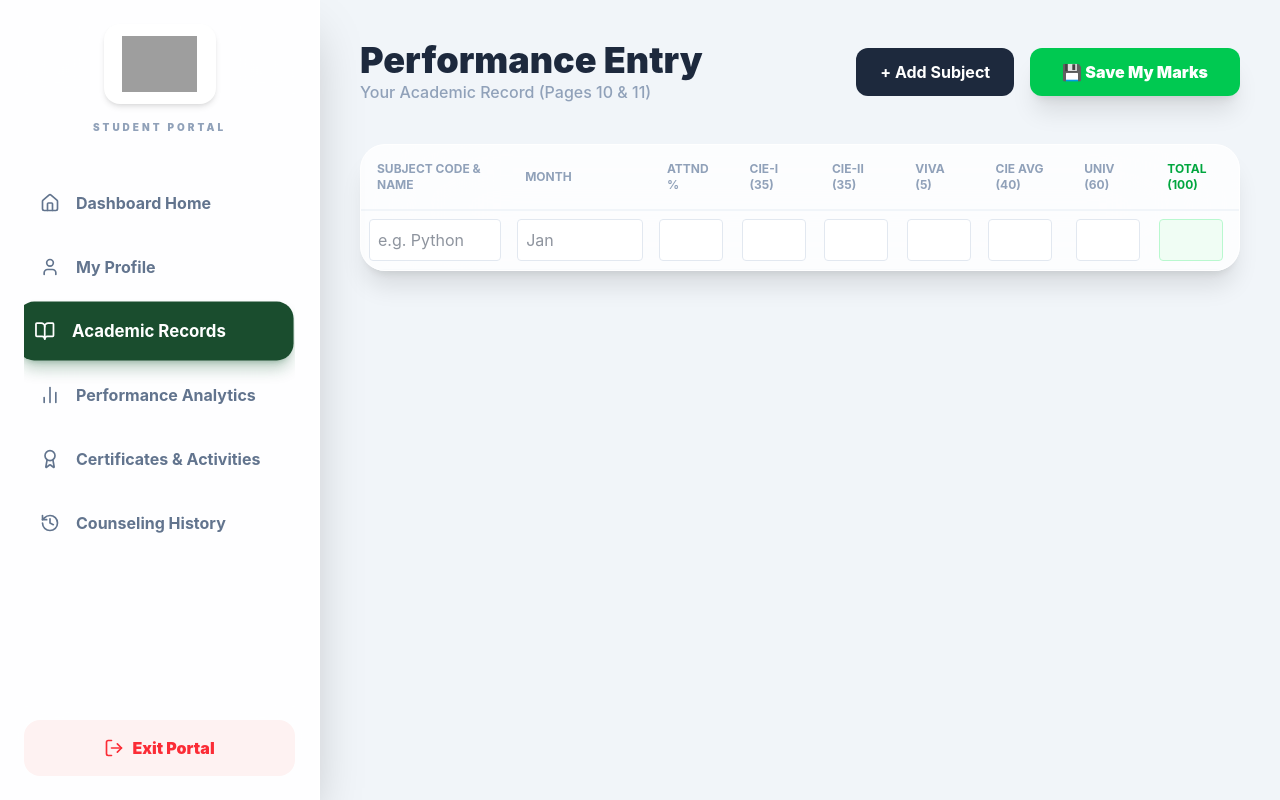
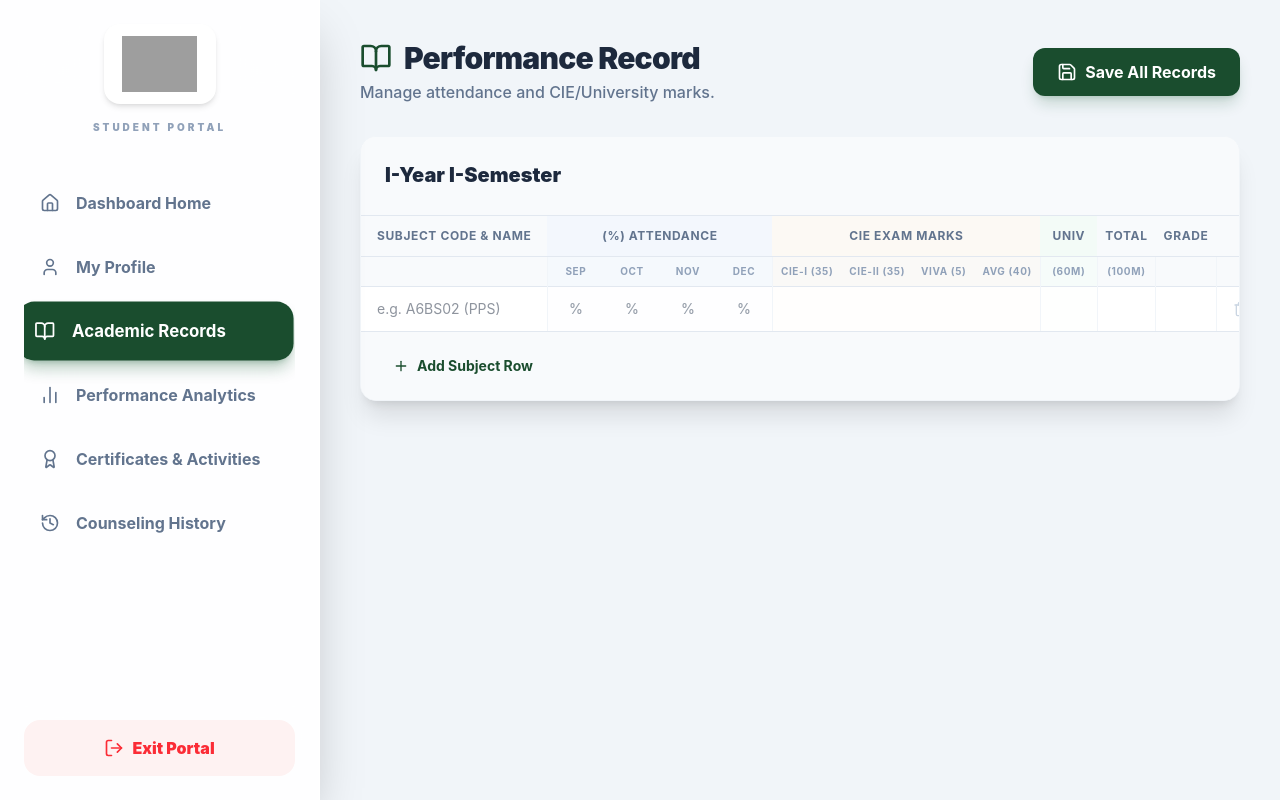
Before and after one commit to Pavan2coder/mlrit-counseling-portal, a React (Vite) app in the folder frontend/: page /dashboard in a window 1280 px wide. Both pictures are taken after a click on the button "Academic Records". Built offline with nearby package versions, Linux system fonts and the light colour scheme; grey boxes are pictures that could not be loaded.

Commit message:
Added massive Excel-like data grid for Performance Entry

```diff
--- a/frontend/src/components/PerformanceEntry.jsx
+++ b/frontend/src/components/PerformanceEntry.jsx
@@ -1,123 +1,244 @@
 import { useState, useEffect } from 'react';
 import axios from 'axios';
 import toast from 'react-hot-toast';
+import { Save, Plus, Trash2, BookOpen } from 'lucide-react';
+
+const API_URL = "https://mlrit-counseling-portal.onrender.com"; // Your live backend
 
 export default function PerformanceEntry() {
-  // 🌟 State to hold the student's ID from memory
-  const [htNo, setHtNo] = useState("");
+  const [loading, setLoading] = useState(false);
 
-  // State for the Table Rows
-  const [subjects, setSubjects] = useState([
-    { subjectName: "", month: "", attendance: "", cie1: "", cie2: "", viva: "", cieAvg: "", univMarks: "", totalMarks: "" }
+  // 🌟 The complex state matching your new backend schema
+  const [academicRecords, setAcademicRecords] = useState([
+    {
+      semesterName: "I-Year I-Semester",
+      cumulativeMonthlyAttendance: "",
+      cumulativeSemesterAttendance: "",
+      totalPercentageMarks: "",
+      subjects: [
+        {
+          subjectCodeAndName: "",
+          attendance: {
+            month1: { name: "Sep", percentage: "" },
+            month2: { name: "Oct", percentage: "" },
+            month3: { name: "Nov", percentage: "" },
+            month4: { name: "Dec", percentage: "" }
+          },
+          cie1: "", cie2: "", viva: "", cieAvg: "", univMarks: "", totalMarks: "", grade: ""
+        }
+      ]
+    }
   ]);
 
-  // 🌟 NEW: Auto-Load functionality
   useEffect(() => {
-    const loggedInHtNo = localStorage.getItem('studentHtNo');
-
-    if (loggedInHtNo) {
-      setHtNo(loggedInHtNo);
-
-      // Automatically fetch marks for this specific student
-      axios.get(`http://localhost:8000/api/students/${loggedInHtNo}`)
-        .then(response => {
-          if (response.data.academicRecord && response.data.academicRecord.length > 0) {
-            setSubjects(response.data.academicRecord);
-            toast.success("Academic records loaded! 📚");
-          }
-        })
-        .catch(error => {
-          if (error.response && error.response.status === 404) {
-            toast.success("No records found. You can start entering your marks! ✨");
-          } else {
-            console.error("Auto-fetch error:", error);
-            toast.error("Failed to load academic records.");
-          }
-        });
-    }
+    fetchData();
   }, []);
 
-  const handleAddSubject = () => {
-    setSubjects([...subjects, { subjectName: "", month: "", attendance: "", cie1: "", cie2: "", viva: "", cieAvg: "", univMarks: "", totalMarks: "" }]);
-  };
+  const fetchData = async () => {
+    try {
+      const htNo = localStorage.getItem('studentHtNo');
+      if (!htNo) return;
 
-  const handleChange = (index, field, value) => {
-    const updatedSubjects = [...subjects];
-    updatedSubjects[index][field] = value;
-    setSubjects(updatedSubjects);
-  };
+      const response = await axios.get(`${API_URL}/api/students/${htNo}`);
 
-  const handleSaveData = async () => {
-    if (!htNo) {
-      toast.error("User session not found. Please log in again.");
-      return;
+      // If the student already has records saved, load them into the grid
+      if (response.data && response.data.academicRecords && response.data.academicRecords.length > 0) {
+        setAcademicRecords(response.data.academicRecords);
       }
-
-    const toastId = toast.loading('Saving your performance data...');
-
-    try {
-      await axios.post('http://localhost:8000/api/students/save', {
-        htNo: htNo,
-        academicRecord: subjects
-      });
-      toast.success("Academic Record Saved! 🎓✅", { id: toastId });
     } catch (error) {
-      console.error("Save Error:", error);
-      toast.error("Failed to save data. Check your connection.", { id: toastId });
+      if (error.response && error.response.status === 404) {
+        console.log("New student, starting with empty grid.");
+      } else {
+        toast.error("Failed to load existing records.");
+      }
     }
   };
 
+  const handleSave = async () => {
+    setLoading(true);
+    const toastId = toast.loading("Saving performance records...");
+
+    try {
+      const htNo = localStorage.getItem('studentHtNo');
+      const payload = { academicRecords };
+
+      await axios.put(`${API_URL}/api/students/${htNo}`, payload);
+      toast.success("Records saved successfully! 💾", { id: toastId });
+    } catch (error) {
+      console.error(error);
+      toast.error("Failed to save records. Please try again.", { id: toastId });
+    } finally {
+      setLoading(false);
+    }
+  };
+
+  // --- Grid State Handlers ---
+  const handleSubjectChange = (semIndex, subIndex, field, value) => {
+    const newRecords = [...academicRecords];
+    newRecords[semIndex].subjects[subIndex][field] = value;
+    setAcademicRecords(newRecords);
+  };
+
+  const handleAttendanceChange = (semIndex, subIndex, monthKey, value) => {
+    const newRecords = [...academicRecords];
+    newRecords[semIndex].subjects[subIndex].attendance[monthKey].percentage = value;
+    setAcademicRecords(newRecords);
+  };
+
+  const addSubjectRow = (semIndex) => {
+    const newRecords = [...academicRecords];
+    newRecords[semIndex].subjects.push({
+      subjectCodeAndName: "",
+      attendance: {
+        month1: { name: "Sep", percentage: "" },
+        month2: { name: "Oct", percentage: "" },
+        month3: { name: "Nov", percentage: "" },
+        month4: { name: "Dec", percentage: "" }
+      },
+      cie1: "", cie2: "", viva: "", cieAvg: "", univMarks: "", totalMarks: "", grade: ""
+    });
+    setAcademicRecords(newRecords);
+  };
+
+  const removeSubjectRow = (semIndex, subIndex) => {
+    const newRecords = [...academicRecords];
+    newRecords[semIndex].subjects.splice(subIndex, 1);
+    setAcademicRecords(newRecords);
+  };
+
   return (
-    <div className="animate-fade-in pb-10">
-      {/* Header Section */}
-      <div className="flex justify-between items-center mb-10">
+    <div className="animate-fade-in pb-20">
+
+      <div className="flex justify-between items-center mb-8">
         <div>
-          <h2 className="text-4xl font-black text-slate-800">Performance Entry</h2>
-          <p className="text-slate-400 font-medium">Your Academic Record (Pages 10 & 11)</p>
+          <h2 className="text-3xl font-black text-slate-800 tracking-tight flex items-center gap-3">
+            <BookOpen className="text-[#1a4d2e]" size={32} />
+            Performance Record
+          </h2>
+          <p className="text-slate-500 font-medium mt-1">Manage attendance and CIE/University marks.</p>
         </div>
-        <div className="flex gap-4 print:hidden">
-          <button onClick={handleAddSubject} className="bg-slate-800 text-white px-6 py-3 rounded-xl font-bold hover:-translate-y-1 transition-all cursor-pointer">
-            + Add Subject
-          </button>
-          <button onClick={handleSaveData} className="bg-green-500 text-white px-8 py-3 rounded-xl font-black shadow-xl hover:-translate-y-1 transition-all cursor-pointer">
-            💾 Save My Marks
+
+        <button
+          onClick={handleSave}
+          disabled={loading}
+          className="bg-[#1a4d2e] hover:bg-green-900 text-white px-6 py-3 rounded-xl font-bold flex items-center gap-2 transition-all shadow-lg shadow-green-900/20 active:scale-95 disabled:opacity-50"
+        >
+          <Save size={20} /> {loading ? "Saving..." : "Save All Records"}
         </button>
       </div>
+
+      {academicRecords.map((semester, semIndex) => (
+        <div key={semIndex} className="bg-white rounded-2xl shadow-xl border border-slate-100 overflow-hidden mb-10">
+
+          {/* Semester Header */}
+          <div className="bg-slate-50 border-b border-slate-200 p-6 flex justify-between items-center">
+            <input
+              type="text"
+              value={semester.semesterName}
+              onChange={(e) => {
+                const newRecords = [...academicRecords];
+                newRecords[semIndex].semesterName = e.target.value;
+                setAcademicRecords(newRecords);
+              }}
+              className="text-xl font-black text-slate-800 bg-transparent border-b-2 border-transparent hover:border-slate-300 focus:border-[#1a4d2e] outline-none transition-colors w-64"
+            />
           </div>
 
-      {/* The Table Section */}
-      <div className="glass-card overflow-x-auto">
-        <table className="w-full text-left border-collapse">
-          <thead>
-            <tr className="text-xs font-black text-slate-400 uppercase border-b-2 border-slate-100">
-              <th className="p-4">Subject Code & Name</th>
-              <th className="p-4">Month</th>
-              <th className="p-4">Attnd %</th>
-              <th className="p-4">CIE-I (35)</th>
-              <th className="p-4">CIE-II (35)</th>
-              <th className="p-4">Viva (5)</th>
-              <th className="p-4">CIE Avg (40)</th>
-              <th className="p-4">Univ (60)</th>
-              <th className="p-4 text-green-600 font-bold">Total (100)</th>
+          {/* Excel-like Grid Wrapper (Scrolls horizontally on small screens) */}
+          <div className="overflow-x-auto">
+            <table className="w-full text-sm text-left whitespace-nowrap">
+              <thead className="text-xs text-slate-500 uppercase bg-slate-50 font-black tracking-wider">
+                <tr>
+                  <th className="px-4 py-3 border-b border-slate-200">Subject Code & Name</th>
+                  <th className="px-2 py-3 border-b border-slate-200 text-center bg-blue-50/50" colSpan="4">(%) Attendance</th>
+                  <th className="px-2 py-3 border-b border-slate-200 text-center bg-orange-50/50" colSpan="4">CIE Exam Marks</th>
+                  <th className="px-2 py-3 border-b border-slate-200 text-center bg-green-50/50">Univ</th>
+                  <th className="px-2 py-3 border-b border-slate-200 text-center">Total</th>
+                  <th className="px-2 py-3 border-b border-slate-200 text-center">Grade</th>
+                  <th className="px-2 py-3 border-b border-slate-200"></th>
+                </tr>
+                <tr className="text-[10px] text-slate-400 border-b border-slate-200">
+                  <th className="px-4 py-2 border-r border-slate-100"></th>
+                  {/* Attendance Sub-headers */}
+                  <th className="px-2 py-2 text-center bg-blue-50/30">Sep</th>
+                  <th className="px-2 py-2 text-center bg-blue-50/30">Oct</th>
+                  <th className="px-2 py-2 text-center bg-blue-50/30">Nov</th>
+                  <th className="px-2 py-2 text-center border-r border-slate-100 bg-blue-50/30">Dec</th>
+                  {/* CIE Sub-headers */}
+                  <th className="px-2 py-2 text-center bg-orange-50/30">CIE-I (35)</th>
+                  <th className="px-2 py-2 text-center bg-orange-50/30">CIE-II (35)</th>
+                  <th className="px-2 py-2 text-center bg-orange-50/30">VIVA (5)</th>
+                  <th className="px-2 py-2 text-center border-r border-slate-100 bg-orange-50/30">AVG (40)</th>
+
+                  <th className="px-2 py-2 text-center border-r border-slate-100 bg-green-50/30">(60M)</th>
+                  <th className="px-2 py-2 text-center border-r border-slate-100">(100M)</th>
+                  <th className="px-2 py-2 text-center border-r border-slate-100"></th>
+                  <th></th>
                 </tr>
               </thead>
-          <tbody>
-            {subjects.map((row, index) => (
-              <tr key={index} className="border-b border-slate-50 hover:bg-slate-50/50 transition-colors">
-                <td className="p-2"><input value={row.subjectName} onChange={(e) => handleChange(index, 'subjectName', e.target.value)} className="w-full p-2 rounded bg-white border border-slate-200" placeholder="e.g. Python" /></td>
-                <td className="p-2"><input value={row.month} onChange={(e) => handleChange(index, 'month', e.target.value)} className="w-full p-2 rounded bg-white border border-slate-200" placeholder="Jan" /></td>
-                <td className="p-2"><input type="number" value={row.attendance} onChange={(e) => handleChange(index, 'attendance', e.target.value)} className="w-16 p-2 rounded bg-white border border-slate-200" /></td>
-                <td className="p-2"><input type="number" value={row.cie1} onChange={(e) => handleChange(index, 'cie1', e.target.value)} className="w-16 p-2 rounded bg-white border border-slate-200" /></td>
-                <td className="p-2"><input type="number" value={row.cie2} onChange={(e) => handleChange(index, 'cie2', e.target.value)} className="w-16 p-2 rounded bg-white border border-slate-200" /></td>
-                <td className="p-2"><input type="number" value={row.viva} onChange={(e) => handleChange(index, 'viva', e.target.value)} className="w-16 p-2 rounded bg-white border border-slate-200" /></td>
-                <td className="p-2"><input type="number" value={row.cieAvg} onChange={(e) => handleChange(index, 'cieAvg', e.target.value)} className="w-16 p-2 rounded bg-white border border-slate-200" /></td>
-                <td className="p-2"><input type="number" value={row.univMarks} onChange={(e) => handleChange(index, 'univMarks', e.target.value)} className="w-16 p-2 rounded bg-white border border-slate-200" /></td>
-                <td className="p-2"><input type="number" value={row.totalMarks} onChange={(e) => handleChange(index, 'totalMarks', e.target.value)} className="w-16 p-2 rounded bg-green-50 border border-green-200 font-bold text-green-700" /></td>
+
+              <tbody className="divide-y divide-slate-100">
+                {semester.subjects.map((subject, subIndex) => (
+                  <tr key={subIndex} className="hover:bg-slate-50/50 transition-colors">
+
+                    {/* Subject Name Input */}
+                    <td className="px-2 py-1 border-r border-slate-100">
+                      <input
+                        type="text" placeholder="e.g. A6BS02 (PPS)"
+                        value={subject.subjectCodeAndName}
+                        onChange={(e) => handleSubjectChange(semIndex, subIndex, 'subjectCodeAndName', e.target.value)}
+                        className="w-full p-2 bg-transparent outline-none focus:bg-white focus:ring-2 ring-[#1a4d2e]/20 rounded"
+                      />
+                    </td>
+
+                    {/* Attendance Inputs */}
+                    {['month1', 'month2', 'month3', 'month4'].map((month) => (
+                      <td key={month} className="px-1 py-1 bg-blue-50/10">
+                        <input
+                          type="text" placeholder="%"
+                          value={subject.attendance[month].percentage}
+                          onChange={(e) => handleAttendanceChange(semIndex, subIndex, month, e.target.value)}
+                          className="w-12 p-2 text-center bg-transparent outline-none focus:bg-white focus:ring-2 ring-blue-400/20 rounded font-medium text-slate-700"
+                        />
+                      </td>
+                    ))}
+
+                    {/* CIE Inputs */}
+                    <td className="px-1 py-1 border-l border-slate-100 bg-orange-50/10"><input type="text" value={subject.cie1} onChange={(e) => handleSubjectChange(semIndex, subIndex, 'cie1', e.target.value)} className="w-12 p-2 text-center bg-transparent outline-none focus:bg-white focus:ring-2 ring-orange-400/20 rounded font-medium" /></td>
+                    <td className="px-1 py-1 bg-orange-50/10"><input type="text" value={subject.cie2} onChange={(e) => handleSubjectChange(semIndex, subIndex, 'cie2', e.target.value)} className="w-12 p-2 text-center bg-transparent outline-none focus:bg-white focus:ring-2 ring-orange-400/20 rounded font-medium" /></td>
+                    <td className="px-1 py-1 bg-orange-50/10"><input type="text" value={subject.viva} onChange={(e) => handleSubjectChange(semIndex, subIndex, 'viva', e.target.value)} className="w-12 p-2 text-center bg-transparent outline-none focus:bg-white focus:ring-2 ring-orange-400/20 rounded font-medium" /></td>
+                    <td className="px-1 py-1 bg-orange-50/10 border-r border-slate-100"><input type="text" value={subject.cieAvg} onChange={(e) => handleSubjectChange(semIndex, subIndex, 'cieAvg', e.target.value)} className="w-12 p-2 text-center bg-transparent outline-none font-bold text-[#1a4d2e] focus:bg-white rounded" /></td>
+
+                    {/* Final Marks Inputs */}
+                    <td className="px-1 py-1 bg-green-50/10 border-r border-slate-100"><input type="text" value={subject.univMarks} onChange={(e) => handleSubjectChange(semIndex, subIndex, 'univMarks', e.target.value)} className="w-12 p-2 text-center bg-transparent outline-none focus:bg-white rounded font-medium" /></td>
+                    <td className="px-1 py-1 border-r border-slate-100"><input type="text" value={subject.totalMarks} onChange={(e) => handleSubjectChange(semIndex, subIndex, 'totalMarks', e.target.value)} className="w-12 p-2 text-center bg-transparent outline-none font-bold text-slate-800 focus:bg-white rounded" /></td>
+                    <td className="px-1 py-1 border-r border-slate-100"><input type="text" value={subject.grade} onChange={(e) => handleSubjectChange(semIndex, subIndex, 'grade', e.target.value)} className="w-12 p-2 text-center bg-transparent outline-none font-black text-blue-600 uppercase focus:bg-white rounded" /></td>
+
+                    {/* Delete Row Button */}
+                    <td className="px-2 py-1 text-center">
+                      <button onClick={() => removeSubjectRow(semIndex, subIndex)} className="p-2 text-slate-300 hover:text-red-500 hover:bg-red-50 rounded-lg transition-colors">
+                        <Trash2 size={16} />
+                      </button>
+                    </td>
                   </tr>
                 ))}
               </tbody>
             </table>
           </div>
+
+          {/* Add Row Button */}
+          <div className="p-4 bg-slate-50 border-t border-slate-200">
+            <button
+              onClick={() => addSubjectRow(semIndex)}
+              className="text-sm font-bold text-[#1a4d2e] flex items-center gap-2 hover:bg-green-50 px-4 py-2 rounded-lg transition-colors"
+            >
+              <Plus size={16} /> Add Subject Row
+            </button>
+          </div>
+
+        </div>
+      ))}
+
     </div>
   );
 }
```
Lines whose indentation alone changed are shown as unchanged.
